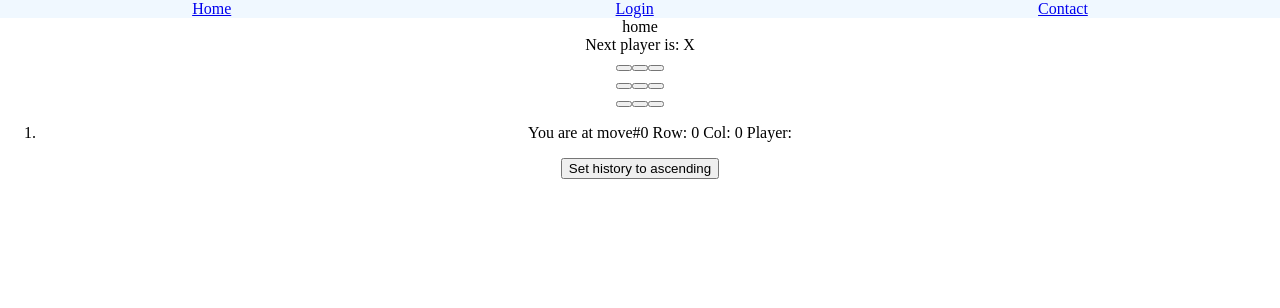
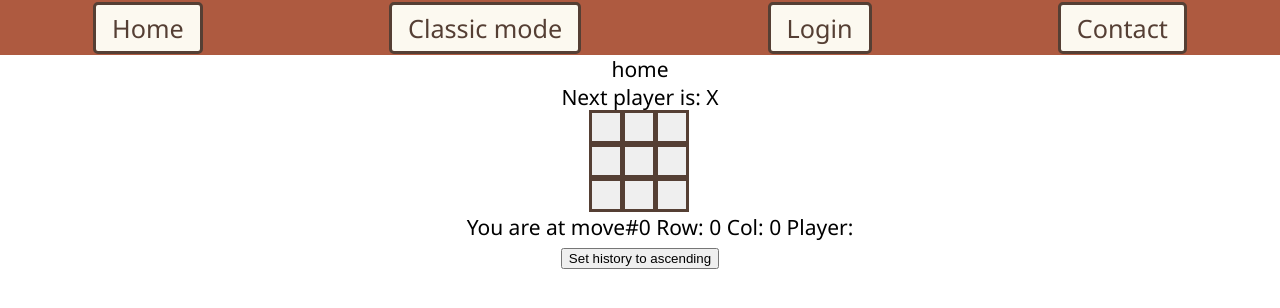
Before and after one commit to Jmilas00/tic-tac-toe-three, a React (Vite) app: page / in a window 1280 px wide. Shown: the top 308 px of the page. Built offline with nearby package versions, Linux system fonts and the light colour scheme.

Commit message:
Introduced the very basic, starting design, moved the game to Classic in preparation of the new mode

```diff
--- a/src/App.css
+++ b/src/App.css
@@ -1,19 +1,108 @@
+* {
+  box-sizing: border-box;
+}
+
+:root {
+  --chestnut: rgb(174, 90, 64);
+  --floral-white: #fcf9f0ff;
+  --celtic-blue: rgb(64, 121, 213);
+  --van-dyke: #553f34ff;
+  --moonstone: #11b9cbff;
+}
+
 body {
   margin: 0;
+  padding: 0;
+  font-size: 21px;
+  font-family: "Segoe UI", Tahoma, Geneva, Verdana, sans-serif;
 }
 
 .App {
-  box-sizing: border-box;
   text-align: center;
 }
 
 .navbar {
   display: flex;
   justify-content: space-around;
+  align-items: center;
   width: 100%;
-  background-color: aliceblue;
+  height: 55px;
+  background-color: var(--chestnut);
+}
+
+.navbar-link {
+  text-decoration: none;
+  display: block;
+  font-size: larger;
+  color: var(--van-dyke);
+  background-color: var(--floral-white);
+  text-align: center;
+  padding: 6px 16px;
+  border-style: solid;
+  border-radius: 5px;
+  border-color: var(--van-dyke);
+  border-width: 3px;
+}
+
+.navbar-link:hover {
+  background-color: var(--moonstone);
 }
 
 .winning-square {
-  background-color: green;
+  background-color: var(--moonstone);
 }
+
+.square {
+  border: 3px solid var(--van-dyke);
+  font-weight: bold;
+  line-height: 34px;
+  padding: 8px;
+  width: 34px;
+  height: 34px;
+  text-align: center;
+  margin-right: -1px;
+  margin-top: -1px;
+  padding: 0;
+}
+
+.board-row {
+  display: flex;
+  width: 102px;
+  height: 34px;
+  margin: auto;
+}
+
+.game {
+  display: flex;
+  flex-direction: column;
+}
+
+.game-info ol {
+  margin: auto;
+  list-style: none;
+}
+
+.game-info ol li {
+  width: 60%;
+  margin: auto;
+}
+
+.game-info ol li:nth-child(even) {
+  background-color: var(--floral-white);
+}
+
+.moves-button {
+  background-color: rgba(0, 0, 0, 0);
+  width: 100%;
+  height: 100%;
+  border: none;
+  color: var(--van-dyke);
+  padding: 4px 32px;
+  text-decoration: none;
+  margin: 4px 2px;
+  cursor: pointer;
+}
+
+.moves-button:hover {
+  background-color: var(--moonstone);
+}
--- a/src/App.tsx
+++ b/src/App.tsx
@@ -5,6 +5,7 @@ import Home from "./pages/home";
 import NotFound from "./pages/not-found";
 import Login from "./pages/login";
 import Contact from "./pages/contact";
+import Classic from "./pages/classic";
 
 function App() {
   return (
@@ -14,6 +15,7 @@ function App() {
           <Navbar />
           <Routes>
             <Route path="/" element={<Home />} />
+            <Route path="/classic" element={<Classic />} />
             <Route path="/login" element={<Login />} />
             <Route path="/contact" element={<Contact />} />
             <Route path="*" element={<NotFound />} />
--- a/src/components/moves.tsx
+++ b/src/components/moves.tsx
@@ -47,7 +47,9 @@ function Moves(props: MovesProps) {
             " Player: " +
             description.player
           ) : (
-            <button onClick={() => jumpTo(move)}>{description.text}</button>
+            <button className="moves-button" onClick={() => jumpTo(move)}>
+              {description.text}
+            </button>
           )}
         </li>
       </>
--- a/src/components/navbar.tsx
+++ b/src/components/navbar.tsx
@@ -4,9 +4,18 @@ function Navbar() {
   return (
     <>
       <nav className="navbar">
-        <Link to={"/"}>Home</Link>
-        <Link to={"/login"}>Login</Link>
-        <Link to={"/contact"}>Contact</Link>
+        <Link className="navbar-link" to={"/"}>
+          Home
+        </Link>
+        <Link className="navbar-link" to={"/classic"}>
+          Classic mode
+        </Link>
+        <Link className="navbar-link" to={"/login"}>
+          Login
+        </Link>
+        <Link className="navbar-link" to={"/contact"}>
+          Contact
+        </Link>
       </nav>
     </>
   );
--- a/src/components/square.tsx
+++ b/src/components/square.tsx
@@ -10,7 +10,7 @@ interface SquareProps {
 function Square(props: SquareProps) {
   return (
     <button
-      className={props.winningMark ? "winning-square" : "square"}
+      className={props.winningMark ? "winning-square square" : "square"}
       onClick={() => {
         props.onSquareClick(props.num);
       }}
--- /dev/null
+++ b/src/pages/classic.tsx
@@ -0,0 +1,12 @@
+import Game from "../components/game";
+
+function Classic() {
+  return (
+    <>
+      <div>Classic Tic-tac-toe</div>
+      <Game />
+    </>
+  );
+}
+
+export default Classic;
```
